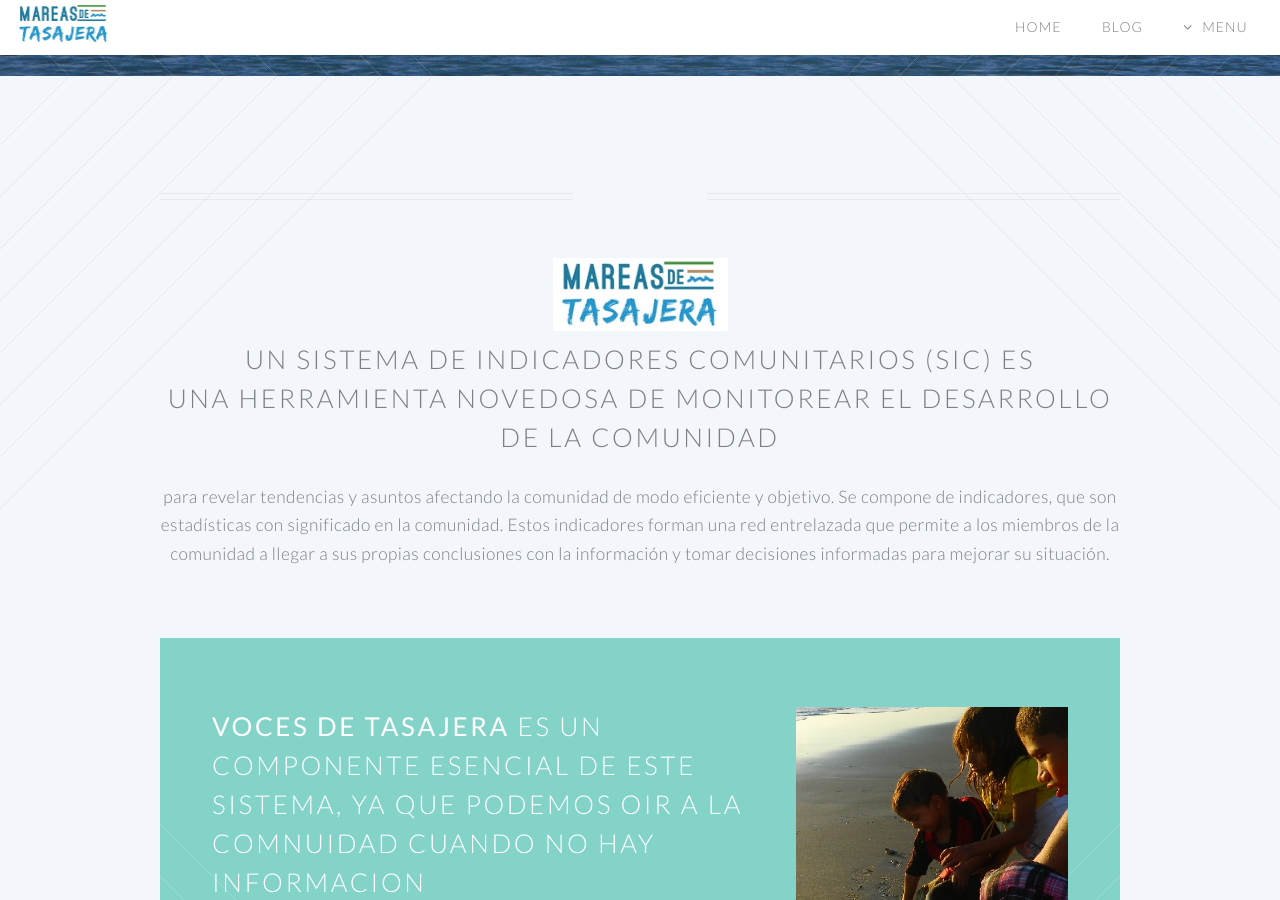
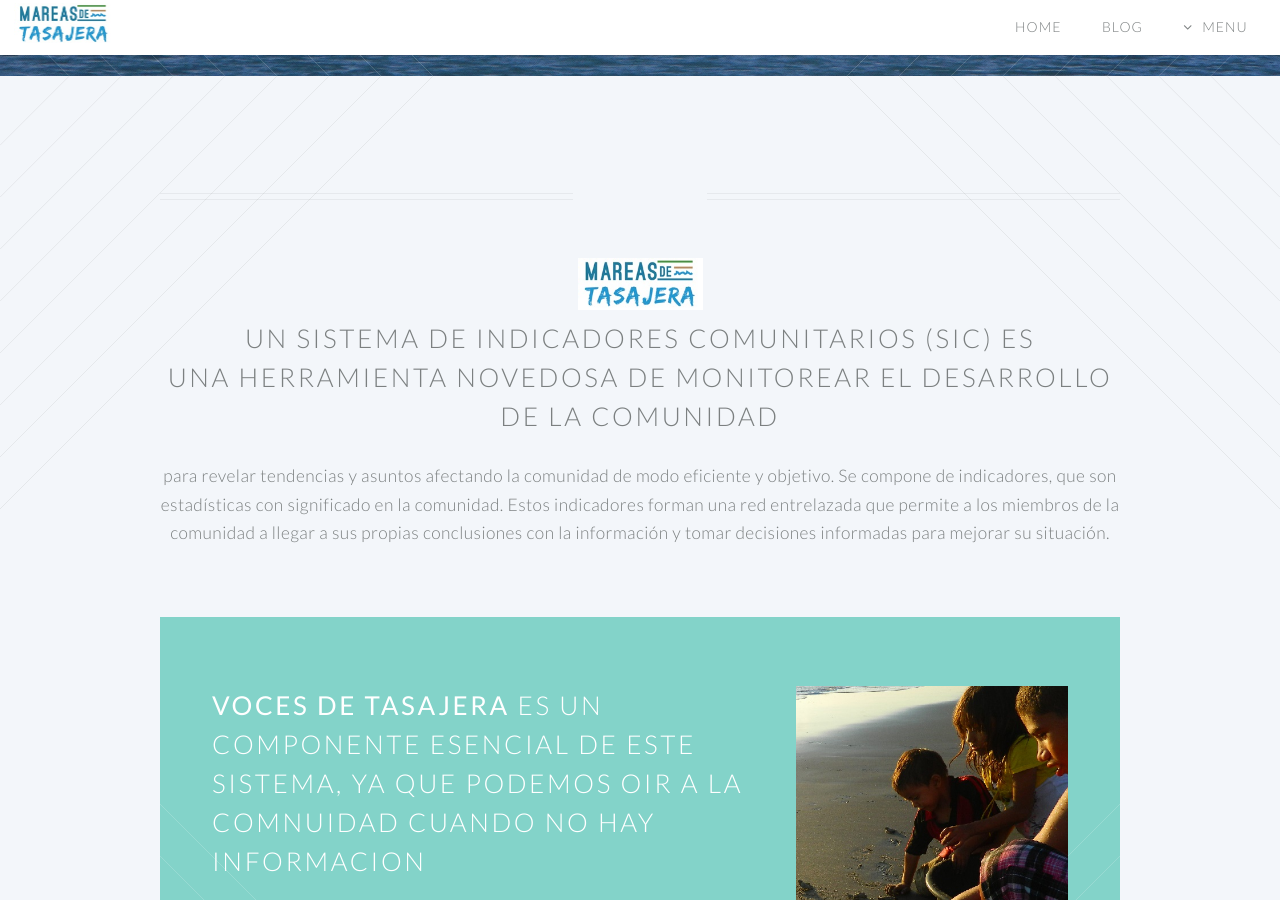
Before and after one commit to danteo90/danteo90.github.io, a Jekyll site: the page built from index.html, in a window 1280 px wide and 900 px high, scrolled down 524 px. Built offline with Jekyll 4.4.1, drawn with Linux system fonts in a browser that asks for light colours.

Commit message:
Update index.html

```diff
--- a/index.html
+++ b/index.html
@@ -5,7 +5,7 @@ layout: landing-page
 			<article id="main">
 
 				<header class="special container">
-					<span><img src="images/logoA-small.jpg" width="175" alt="" /></span>
+					<span><img src="images/logoA-small.jpg" width="125" alt="" /></span>
 					<h2>Un sistema de indicadores comunitarios (SIC) es
 					<br />
 					una herramienta novedosa de monitorear el desarrollo de la comunidad</h2>
```
